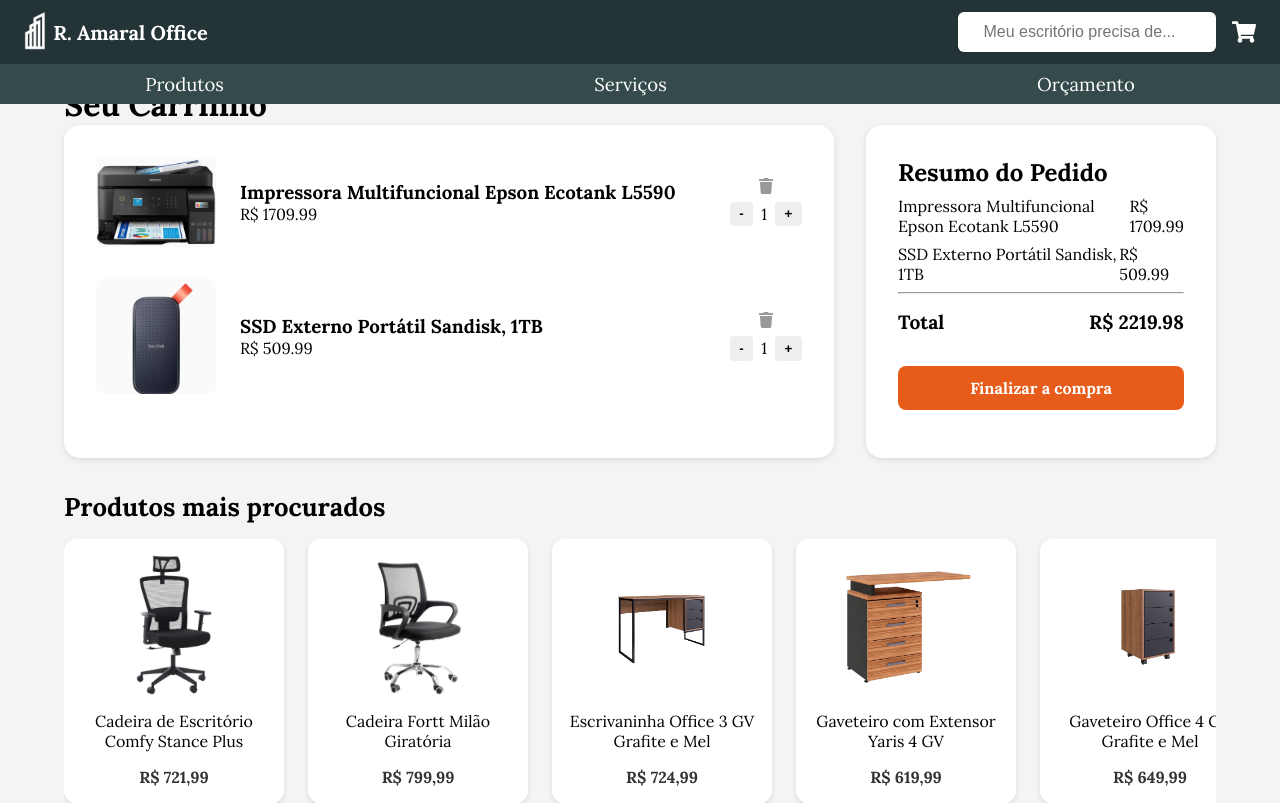
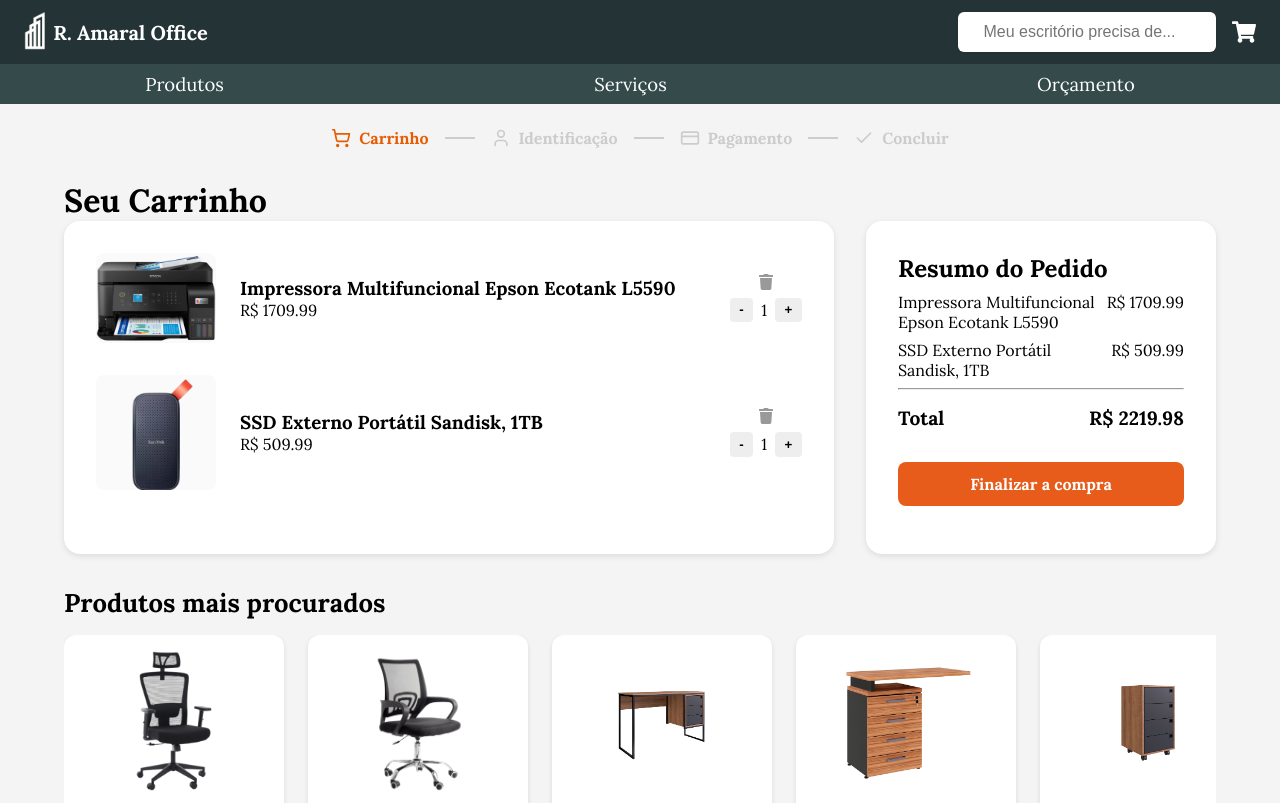
Before and after one commit to Caiosr2/Site-R.Amaral_Office, a React (Vite) app in the folder aula-front/: page /carrinho in a window 1280 px wide. Shown: the top 803 px of the page. Built offline with nearby package versions, Linux system fonts and the light colour scheme.

Commit message:
correção carrinho e orçamento

```diff
--- a/aula-front/src/pages/Carrinho.tsx
+++ b/aula-front/src/pages/Carrinho.tsx
@@ -109,12 +109,18 @@
 
 // Estilos com responsividade adicionada
 const Wrapper = styled.div`
-  padding: 2rem 4rem;
+  padding: 8rem 4rem 2rem; /* 🔥 7rem no topo para dar espaço para o Header */
   background-color: #f4f4f4;
   font-family: 'Lora', serif;
+  min-height: 100vh;
+  box-sizing: border-box;
 
   @media (max-width: 768px) {
-    padding: 1rem;
+    padding: 8rem 1.5rem 2rem;
+  }
+
+  @media (max-width: 425px) {
+    padding: 11.2rem 1rem 2rem; /* 🔥 mais espaço para telas pequenas como iPhone SE */
   }
 `;
 
@@ -223,6 +229,10 @@
     display: flex;
     justify-content: space-between;
     margin: 0.5rem 0;
+
+    span:last-child {
+      white-space: nowrap; /* 🔥 Não deixa quebrar o preço */
+    }
   }
 
   .total {
@@ -231,6 +241,10 @@
     font-size: 1.2rem;
     margin-top: 1rem;
     font-weight: bold;
+
+    strong {
+      white-space: nowrap; /* 🔥 Também para o total final */
+    }
   }
 
   .finalizar {
--- a/aula-front/src/pages/Orcamento.tsx
+++ b/aula-front/src/pages/Orcamento.tsx
@@ -60,13 +60,22 @@
 // Styled Components
 
 const PageWrapper = styled.div`
-  padding: 2rem 1rem;
+  padding: 7rem 1rem 2rem;
   background-color: #f4f4f4;
   min-height: 100vh;
   font-family: "Playfair Display", serif;
   display: flex;
   flex-direction: column;
   align-items: center;
+  box-sizing: border-box;
+
+  @media (max-width: 768px) {
+    padding: 7rem 1rem 2rem;
+  }
+
+  @media (max-width: 425px) {
+    padding: 10rem 1rem 2rem; /* 🔥 desce ainda mais o conteúdo no celular pequeno */
+  }
 `;
 
 const Title = styled.h1`
```
